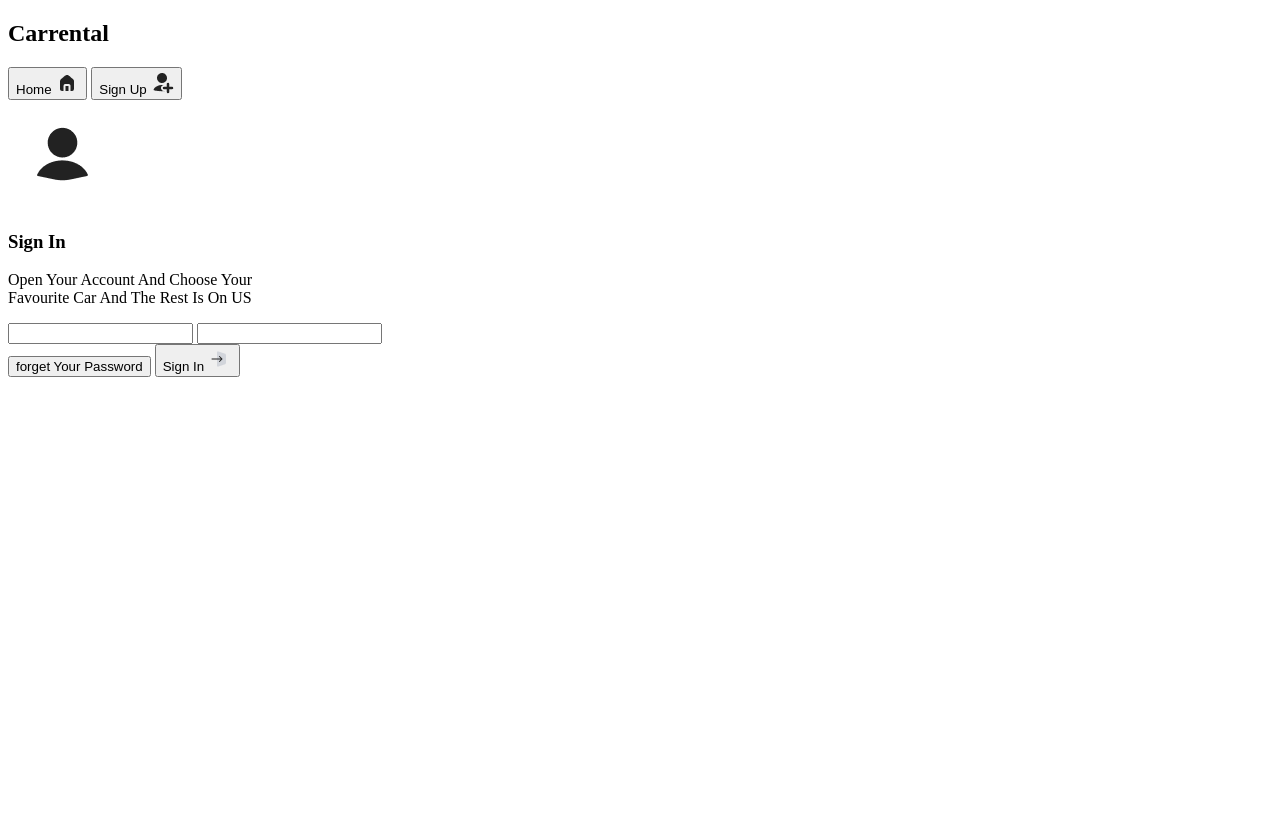
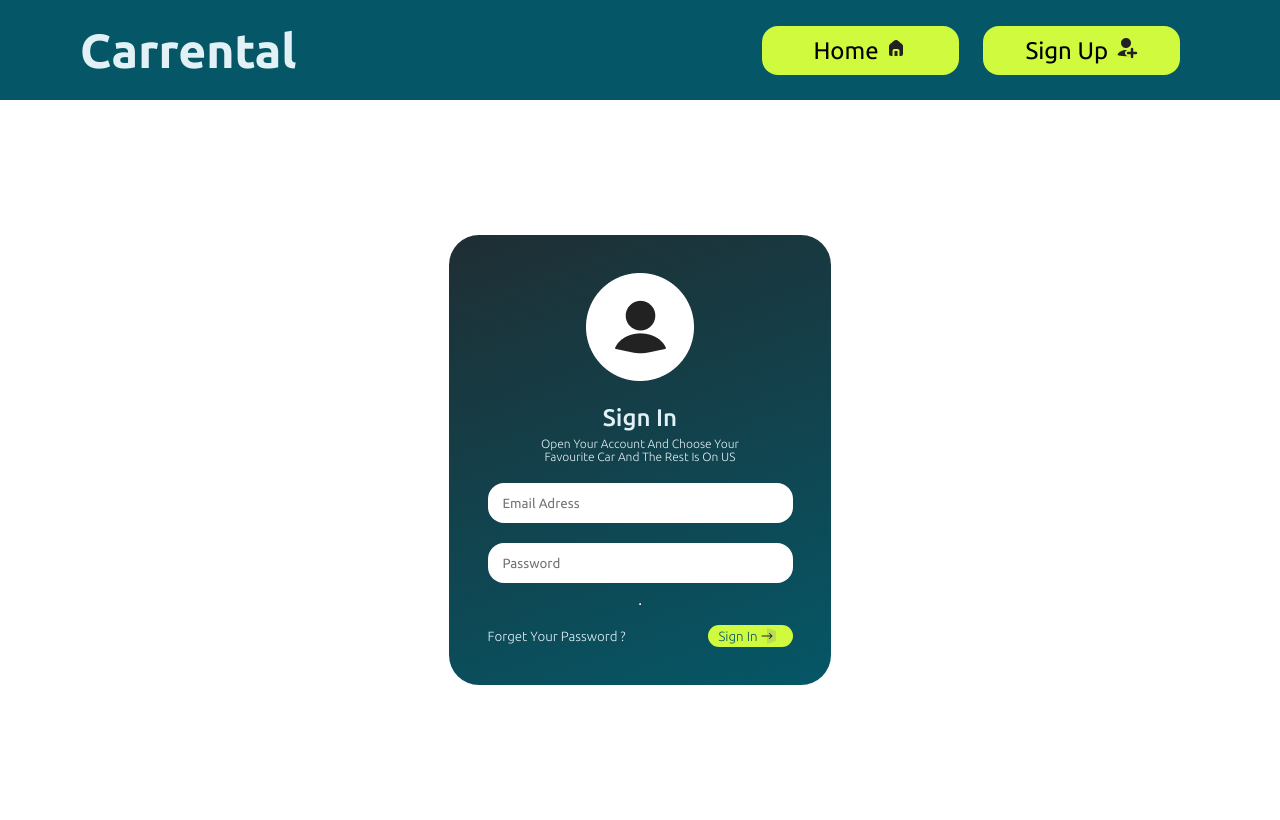
Before and after one commit to Mjuuudo/Carrental---PHP-Mysql, a PHP site: page /Signin.php in a window 1280 px wide. Before the commit the page ends 377 px from the top, so only its background shows below. Run offline with PHP 8.4, Linux system fonts and the light colour scheme.

Commit message:
Sign In With Css

```diff
--- a/Signin.php
+++ b/Signin.php
@@ -5,7 +5,7 @@
     <meta name="viewport" content="width=device-width, initial-scale=1.0">
     <link href="https://fonts.googleapis.com/css2?family=Poppins:ital,wght@0,100;0,200;0,300;0,400;0,500;0,600;0,700;0,800;0,900;1,100;1,200;1,300;1,400;1,500;1,600;1,700;1,800;1,900&family=Ubuntu:ital,wght@0,300;0,400;0,500;0,700;1,300;1,400;1,500;1,700&display=swap" rel="stylesheet">
     <link rel="stylesheet" href="https://cdnjs.cloudflare.com/ajax/libs/font-awesome/6.7.1/css/all.min.css" integrity="sha512-5Hs3dF2AEPkpNAR7UiOHba+lRSJNeM2ECkwxUIxC1Q/FLycGTbNapWXB4tP889k5T5Ju8fs4b1P5z/iB4nMfSQ==" crossorigin="anonymous" referrerpolicy="no-referrer" />
-    <link src="./Style.css" rel="Stylesheet">
+    <link href="./Style.css" rel="Stylesheet">
     <title>Carrental - Sign In</title>
 </head>
 <body>
@@ -34,11 +34,12 @@
             Favourite Car And The Rest Is On US </p>
         </div>
         <div class="inputs">
-            <input type="email">
-            <input type="password">
+            <input type="email" placeholder="Email Adress">
+            <input type="password" placeholder="Password">
         </div>
+        <hr>
         <div class="buttons">
-            <button>forget Your Password</button>
+            <button>Forget Your Password ?</button>
             <button>Sign In <img src="./Assets/Sign_in/Sign_in_squre_duotone.png" alt=""></button>
         </div>
     </form>
--- a/Style.css
+++ b/Style.css
@@ -2,4 +2,114 @@
     padding: 0;
     margin: 0;
     box-sizing: border-box;
+    font-family: 'Ubuntu';
 }
+.navbar{
+    background-color: #055767;
+    height: 100px;
+    display: flex;
+    flex: row;
+    justify-content: space-between;
+    padding: 0 80px 0 80px;
+    align-items: center;
+}
+.navbar h1{
+    font-size: 48px;
+    font-weight: 600;
+    color: #E1F1F5;
+}
+.navbar .buttons{
+    gap: 120px;
+}
+.navbar .buttons button{
+    background-color: #CFFA3E;
+    align-items: center;
+    font-size: 24px;
+    border: none;
+    border-radius: 16px;
+    width: 197px;
+    height: 49px;
+    margin-right: 20px;
+    cursor: pointer;
+}
+
+.form{
+    display: flex;
+    flex-direction: column;
+    align-items: center;
+    justify-content: center;
+    height:  90vh;
+    /* background   -color: red; */
+}
+.form form{
+    background: rgb(5,87,103);
+    background: linear-gradient(340deg, rgba(5,87,103,1) 0%, rgba(31,46,51,1) 100%);
+    padding: 3%;
+    border-radius: 30px;
+    display: flex;
+    flex-direction: column;
+    justify-content: center;
+    align-items: center;
+    text-align: center;
+}
+.form form .icone{
+    margin-bottom: 20px;
+}
+.form form .titlesub{
+    color: #E1F1F5;
+    margin-bottom: 20px;
+}
+.form form .titlesub h3{
+    font-size: 24px;
+    font-weight: 500;
+    margin-bottom: 5px;
+}
+.form form .titlesub p{
+    font-size: 12px;
+    font-weight: 200;
+}
+.form .inputs{
+    display: flex;
+    flex-direction: column;
+}
+.form .inputs input{
+    width: 305px;
+    height: 40px;
+    border: none;
+    margin-bottom: 20px;
+    border-radius: 16px;
+    padding: 15px;
+}
+
+.form .inputs input::placeholder{
+    font-weight: 400;
+}
+.form .buttons{
+    display: flex;
+    justify-content: space-between;
+    width: 100%;
+    margin-top: 20px;
+}
+.form .buttons button:nth-child(1)
+{
+    background-color: transparent;
+    border: none;
+    cursor: pointer;
+    color: #E1F1F5;
+    font-weight: 300;
+}
+
+.form .buttons button:nth-child(2)
+{
+    width: 85px;
+    height: 22px;
+    background-color: #CFFA3E;
+    color: #055767;
+    border: none;
+    cursor: pointer;
+    border-radius: 11px;
+    font-weight: 300;
+    display: flex;
+    justify-content: center;
+    align-items: center;
+}
```
